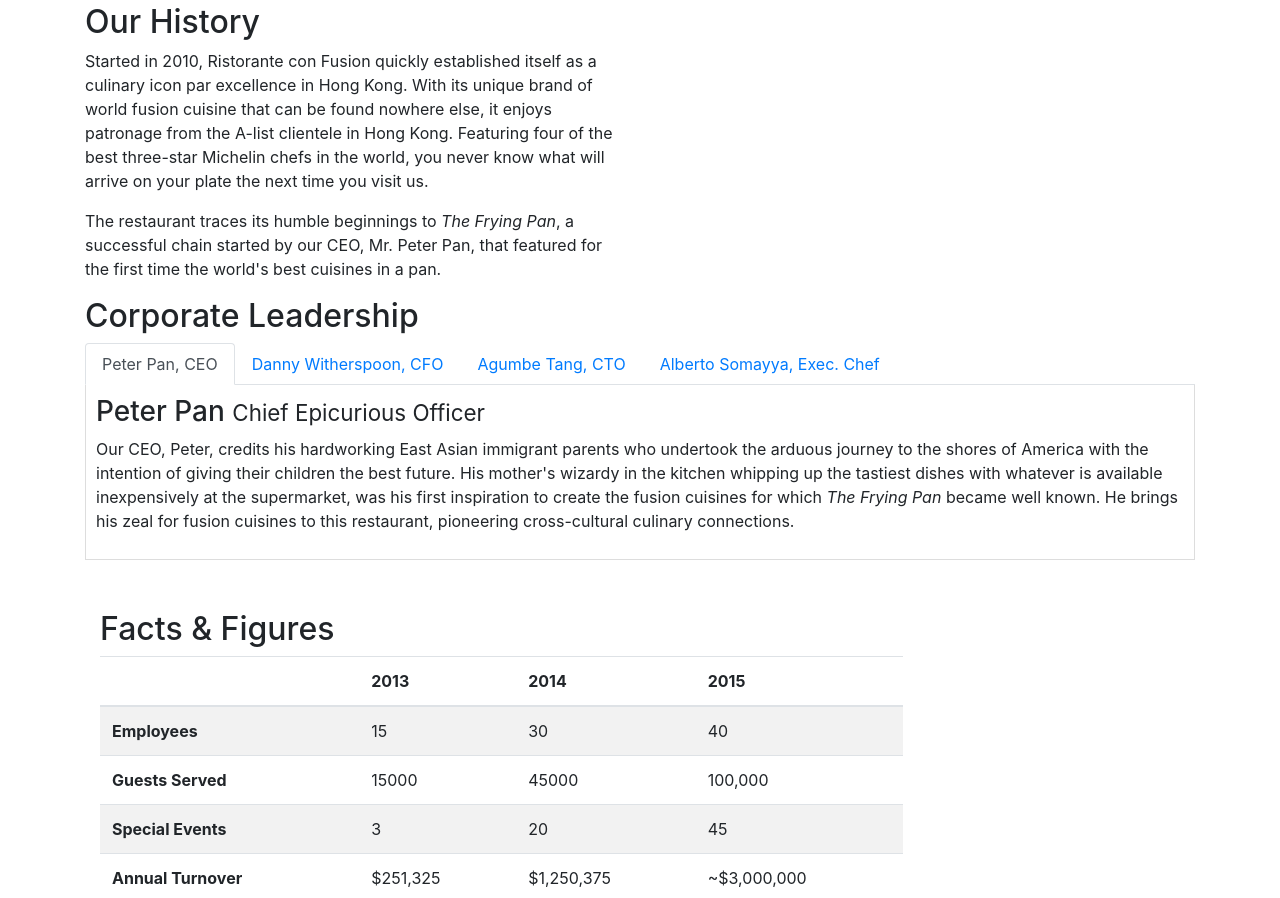
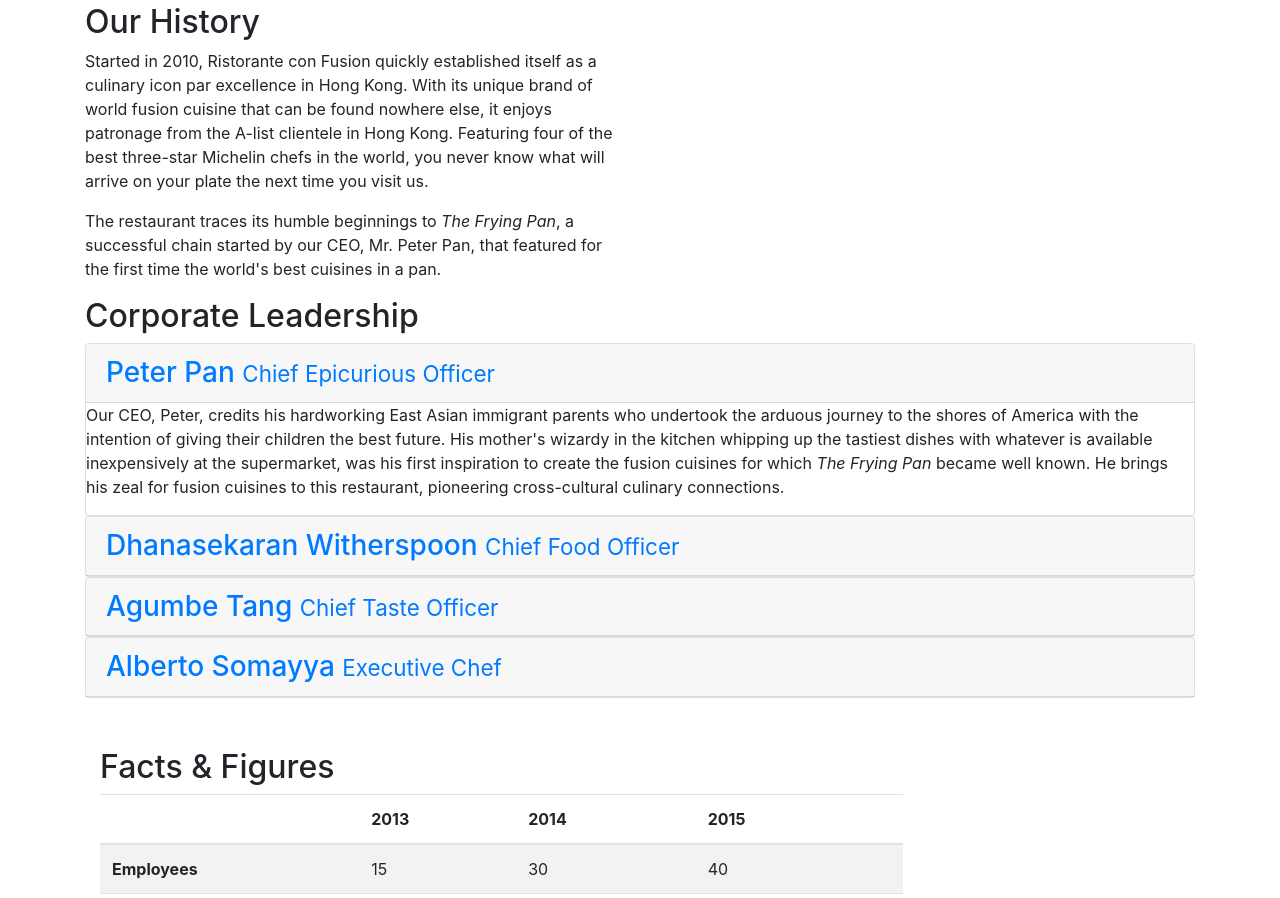
Before and after one commit to Austin17Lewis/conFusion, a website: page aboutus.html in a window 1280 px wide. Shown: the part 441-1339 px from the top of the page. Drawn offline with nearby package versions, Linux system fonts and the light colour scheme.

Commit message:
Accordion

```diff
--- a/aboutus.html
+++ b/aboutus.html
@@ -81,67 +81,102 @@
         <div class="row">
             <div class="col-sm col-md">
                 <h2>Corporate Leadership</h2>
-                <ul class="nav nav-tabs">
-                    <li class="nav-item">
-                        <a class="nav-link active" href="#peter" role="tab" data-toggle="tab">Peter Pan, CEO</a>
-                    </li>
-                    <li class="nav-item">
-                        <a class="nav-link" href="#danny" role="tab" data-toggle="tab">Danny Witherspoon, CFO</a>
-                    </li>
-                    <li class="nav-item">
-                        <a class="nav-link" href="#agumbe" role="tab" data-toggle="tab">Agumbe Tang, CTO</a>
-                    </li>
-                    <li class="nav-item">
-                        <a class="nav-link" href="#alberto" role="tab" data-toggle="tab">Alberto Somayya, Exec. Chef</a>
-                    </li>
-                </ul>
-                <div class="tab-content">
-                    <div role="tabpanel" class="tab-pane fade show active" id="peter">
-                        <h3>Peter Pan <small>Chief Epicurious Officer</small></h3>
-                        <div class="hidden-xs-down">
-                            <p>Our CEO, Peter, credits his hardworking East Asian immigrant parents who undertook the
-                                arduous journey to the shores of America with the intention of giving their children
-                                the best future. His mother's wizardy in the kitchen whipping up the tastiest dishes
-                                with whatever is available inexpensively at the supermarket, was his first inspiration
-                                to create the fusion cuisines for which <em>The Frying Pan</em> became well known. He
+
+                <div id="accordion" role="tablist">
+                    <div class="card">
+                        <div class="card-header" role="tab" id="peterhead">
+                            <h3 class="mb-0">
+                                <a data-toggle="collapse" data-parent="#accordion" href="#peter">
+                                    Peter Pan <small>Chief Epicurious Officer</small>
+                                </a>
+                            </h3>
+                        </div>
+                        <div role="tabpanel" class="collapse show" id="peter">
+                            <div class="card-block">
+                                <p class="hidden-xs-down">Our CEO, Peter, credits his hardworking East Asian immigrant
+                                    parents who undertook the
+                                    arduous journey to the shores of America with the intention of giving their
+                                    children
+                                    the best future. His mother's wizardy in the kitchen whipping up the tastiest
+                                    dishes
+                                    with whatever is available inexpensively at the supermarket, was his first
+                                    inspiration
+                                    to create the fusion cuisines for which <em>The Frying Pan</em> became well known.
+                                    He
                                     brings his zeal for fusion cuisines to this restaurant, pioneering cross-cultural
                                     culinary connections.</p>
                             </div>
                         </div>
-                    <div role="tabpanel" class="tab-pane fade" id="danny">
-                    <h3>Dhanasekaran Witherspoon <small>Chief Food Officer</small></h3>
-                    <div class="hidden-xs-down">
-                        <p>Our CFO, Danny, as he is affectionately referred to by his colleagues, comes from a long
-                            established family tradition in farming and produce. His experiences growing up on a farm
+                    </div>
+                    <div class="card">
+                        <div class="card-header" role="tab" id="dannyhead">
+                            <h3 class="mb-0">
+                                <a class="collapsed" data-toggle="collapse" data-parent="#accordion" href="#danny">
+                                    Dhanasekaran Witherspoon <small>Chief Food Officer</small>
+                                </a>
+                            </h3>
+                        </div>
+                        <div role="tabpanel" class="collapse" id="danny">
+                            <div class="card-block">
+                                <p class="hidden-xs-down">Our CFO, Danny, as he is affectionately referred to by his
+                                    colleagues, comes from a long
+                                    established family tradition in farming and produce. His experiences growing up on
+                                    a farm
                                     in
-                            the Australian outback gave him great appreciation for varieties of food sources. As he
+                                    the Australian outback gave him great appreciation for varieties of food sources.
+                                    As he
                                     puts it
                                     in his own words, <em>Everything that runs, wins, and everything that stays, pays!</em></p>
                             </div>
                         </div>
-                    <div role="tabpanel" class="tab-pane fade" id="agumbe">
-                    <h3>Agumbe Tang <small>Chief Taste Officer</small></h3>
-                    <div class="hidden-xs-down">
-                        <p>Blessed with the most discerning gustatory sense, Agumbe, our CTO, personally ensures that
+                    </div>
+                    <div class="card">
+                        <div class="card-header" role="tab" id="agumbehead">
+                            <h3 class="mb-0">
+                                <a class="collapsed" data-toggle="collapse" data-parent="#accordion" href="#agumbe">
+                                    Agumbe Tang <small>Chief Taste Officer</small>
+                                </a>
+                            </h3>
+                        </div>
+                        <div role="tabpanel" class="collapse" id="agumbe">
+                            <div class="card-block">
+                                <p class="hidden-xs-down">Blessed with the most discerning gustatory sense, Agumbe, our
+                                    CTO, personally ensures that
                                     every
-                            dish that we serve meets his exacting tastes. Our chefs dread the tongue lashing that
+                                    dish that we serve meets his exacting tastes. Our chefs dread the tongue lashing
+                                    that
                                     ensues if
-                            their dish does not meet his exacting standards. He lives by his motto, <em>You click only
+                                    their dish does not meet his exacting standards. He lives by his motto, <em>You
+                                        click only
                                         if
                                         you survive my lick.</em></p>
                             </div>
                         </div>
-                    <div role="tabpanel" class="tab-pane fade" id="alberto">
-                    <h3>Alberto Somayya <small>Executive Chef</small></h3>
-                    <div class="hidden-xs-down">
-                        <p>Award winning three-star Michelin chef with wide International experience having worked
+                    </div>
+                    <div class="card">
+                        <div class="card-header" role="tab" id="albertohead">
+                            <h3 class="mb-0">
+                                <a class="collapsed" data-toggle="collapse" data-parent="#accordion" href="#alberto">
+                                    Alberto Somayya <small>Executive Chef</small>
+                                </a>
+                            </h3>
+                        </div>
+                        <div role="tabpanel" class="collapse" id="alberto">
+                            <div class="card-block">
+                                <p class="hidden-xs-down">Award winning three-star Michelin chef with wide
+                                    International experience having worked
                                     closely
-                            with whos-who in the culinary world, he specializes in creating mouthwatering Indo-Italian
-                            fusion experiences. He says, <em>Put together the cuisines from the two craziest cultures,
+                                    with whos-who in the culinary world, he specializes in creating mouthwatering
+                                    Indo-Italian
+                                    fusion experiences. He says, <em>Put together the cuisines from the two craziest
+                                        cultures,
                                         and
                                         you get a winning hit! Amma Mia!</em></p>
                             </div>
                         </div>
+                    </div>
+
+
                 </div>
             </div>
         </div>
```
Lines whose indentation alone changed are shown as unchanged.
